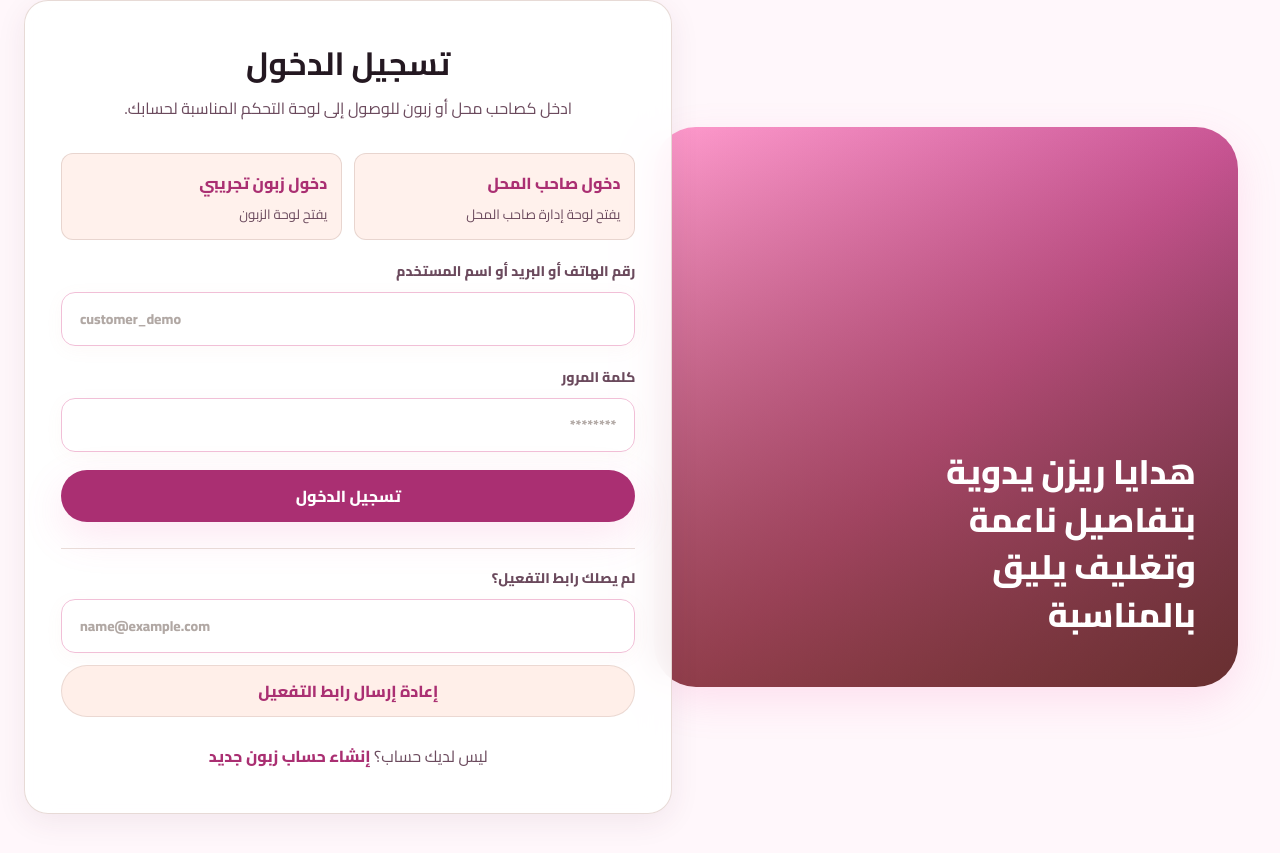
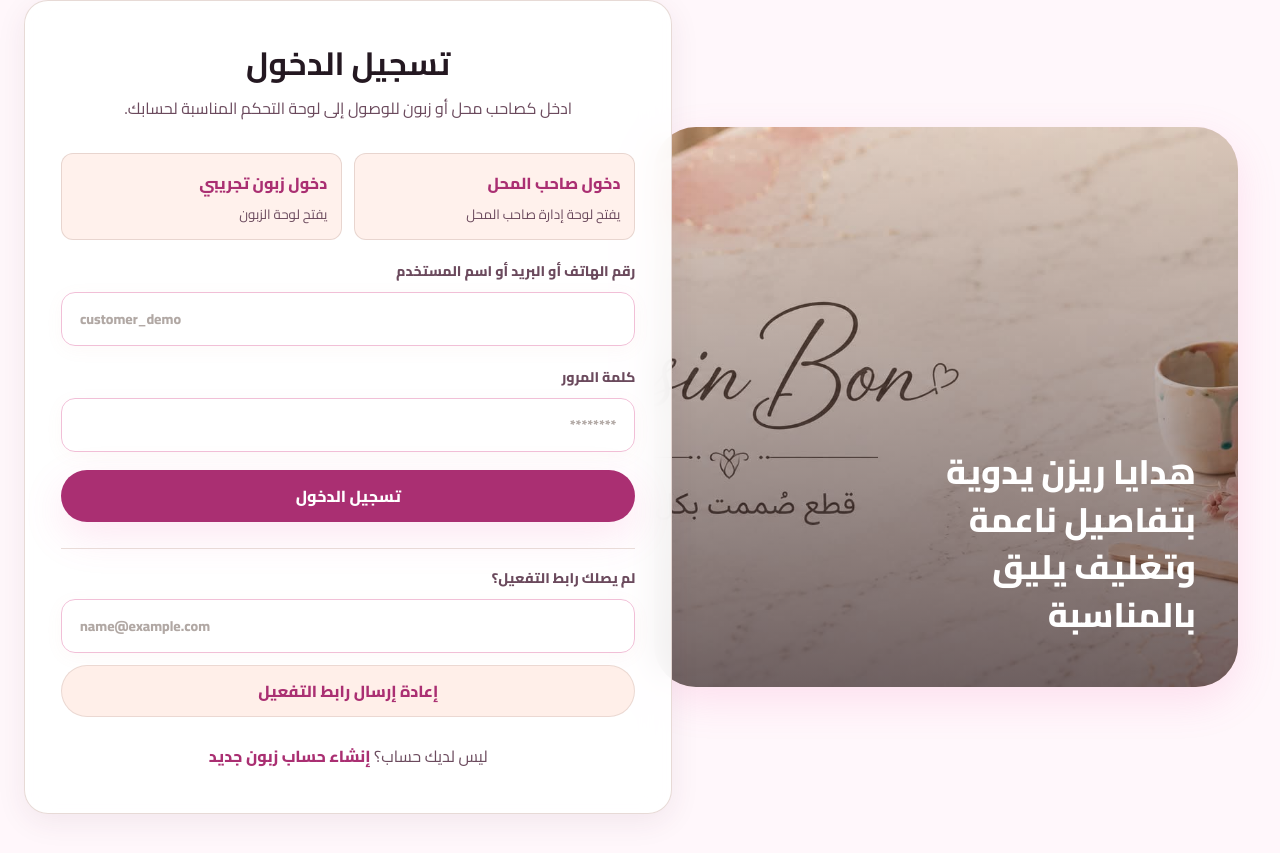
Before and after one commit to IbrahimCSKhader/namera_front, a React (Vite) app: page /login in a window 1280 px wide. Shown: the part 437-1290 px from the top of the page. Built offline with nearby package versions, Linux system fonts and the light colour scheme; no server answers.

Commit message:
Use cover image and hide inventory UI

```diff
--- a/src/features/orders/pages/CartPage.tsx
+++ b/src/features/orders/pages/CartPage.tsx
@@ -81,7 +81,7 @@ export function CartPage() {
           <div>
             <p className="eyebrow">السلة</p>
             <h2>مراجعة الطلب</h2>
-            <p>لن يتم خصم المخزون عند إرسال الطلب؛ الخصم يتم بعد موافقة صاحب المتجر أو استلام الطلب.</p>
+            <p>راجعي المنتجات والتخصيصات قبل إرسال الطلب لصاحب المتجر.</p>
           </div>
           <Link className="button button-secondary" to={ROUTES.products}>متابعة التسوق</Link>
         </section>
--- a/src/features/products/admin/components/ProductForm.tsx
+++ b/src/features/products/admin/components/ProductForm.tsx
@@ -474,22 +474,12 @@ function InventorySection({ draft, update }: SectionProps & { update: <K extends
     <section className="form-section">
       <div className="section-kicker">06</div>
       <div>
-        <h2>المخزون ومدة التجهيز</h2>
+        <h2>مدة التجهيز والطلب</h2>
         <div className="form-grid">
           <label className="toggle-field">
             <input checked={draft.madeToOrder} type="checkbox" onChange={(event) => update('madeToOrder', event.target.checked)} />
             مصنوع حسب الطلب
           </label>
-          <label className="toggle-field">
-            <input checked={draft.inventoryTrackingEnabled} type="checkbox" onChange={(event) => update('inventoryTrackingEnabled', event.target.checked)} />
-            تتبع المخزون
-          </label>
-          <Field label="الكمية">
-            <input min="0" type="number" value={draft.quantity ?? ''} disabled={draft.madeToOrder} onChange={(event) => update('quantity', event.target.value === '' ? null : Number(event.target.value))} />
-          </Field>
-          <Field label="تنبيه انخفاض المخزون">
-            <input min="0" type="number" value={draft.lowStockThreshold} onChange={(event) => update('lowStockThreshold', Number(event.target.value))} />
-          </Field>
           <Field label="أقل كمية للطلب">
             <input min="1" type="number" value={draft.minOrderQuantity} onChange={(event) => update('minOrderQuantity', Number(event.target.value))} />
           </Field>
--- a/src/features/products/admin/pages/ProductsManagementPage.tsx
+++ b/src/features/products/admin/pages/ProductsManagementPage.tsx
@@ -14,17 +14,16 @@ export function ProductsManagementPage() {
   const [search, setSearch] = useState('');
   const [categoryId, setCategoryId] = useState('');
   const [status, setStatus] = useState('');
-  const [lowStockOnly, setLowStockOnly] = useState(false);
   const [isLoading, setIsLoading] = useState(true);
 
   useEffect(() => {
     void load();
-  }, [search, categoryId, status, lowStockOnly]);
+  }, [search, categoryId, status]);
 
   async function load() {
     setIsLoading(true);
     const [productsResponse, categoriesResponse] = await Promise.all([
-      getAdminProducts({ search, categoryId, status, lowStockOnly }),
+      getAdminProducts({ search, categoryId, status }),
       getCategories(),
     ]);
     setProducts(productsResponse);
@@ -87,10 +86,6 @@ export function ProductsManagementPage() {
           <option value="unavailable">غير متوفر</option>
           <option value="archived">مؤرشف</option>
         </select>
-        <label className="toggle-field">
-          <input checked={lowStockOnly} type="checkbox" onChange={(event) => setLowStockOnly(event.target.checked)} />
-          منخفضة المخزون
-        </label>
       </section>
 
       {isLoading ? (
@@ -105,7 +100,6 @@ export function ProductsManagementPage() {
                 <th>التصنيف</th>
                 <th>السعر</th>
                 <th>الحالة</th>
-                <th>المخزون</th>
                 <th>مخصص؟</th>
                 <th>آخر تعديل</th>
                 <th>إجراءات</th>
@@ -119,7 +113,6 @@ export function ProductsManagementPage() {
                   <td>{product.categoryName}</td>
                   <td>{product.priceLabel}</td>
                   <td><StatusBadge status={product.status} /></td>
-                  <td>{product.inventoryLabel}</td>
                   <td>{product.customizationLabel}</td>
                   <td>{new Date(product.updatedAt).toLocaleDateString('ar-EG')}</td>
                   <td>
--- a/src/features/products/admin/services/adminProductService.ts
+++ b/src/features/products/admin/services/adminProductService.ts
@@ -269,7 +269,7 @@ function toProductRequest(draft: ProductDraft) {
         displayOrder: value.displayOrder,
         isActive: value.isActive,
         isDefault: value.isDefault,
-        stockQuantity: value.stockQuantity,
+        stockQuantity: null,
         sku: value.sku,
         imageUrl: value.imageUrl,
       })),
@@ -295,9 +295,9 @@ function toProductRequest(draft: ProductDraft) {
       })),
       isActive: field.isActive,
     })),
-    inventoryTrackingEnabled: draft.inventoryTrackingEnabled,
-    quantity: draft.quantity,
-    lowStockThreshold: draft.lowStockThreshold,
+    inventoryTrackingEnabled: false,
+    quantity: null,
+    lowStockThreshold: 0,
     madeToOrder: draft.madeToOrder,
     allowBackorder: draft.allowBackorder,
     minimumQuantity: draft.minOrderQuantity,
--- a/src/features/products/admin/utils/productDraft.ts
+++ b/src/features/products/admin/utils/productDraft.ts
@@ -23,9 +23,9 @@ export function createEmptyProductDraft(categoryId = ''): ProductDraft {
     optionGroups: [],
     customizationFields: [],
     images: [createEmptyImage(true)],
-    inventoryTrackingEnabled: true,
-    quantity: 0,
-    lowStockThreshold: 3,
+    inventoryTrackingEnabled: false,
+    quantity: null,
+    lowStockThreshold: 0,
     madeToOrder: false,
     allowBackorder: false,
     minPreparationDays: 3,
@@ -154,7 +154,7 @@ export function toProductListItem(draft: ProductDraft, categoryName: string, upd
     status: draft.status,
     basePrice: draft.basePrice,
     priceLabel: getPriceLabel(draft),
-    inventoryLabel: draft.madeToOrder ? 'مصنوع حسب الطلب' : `الكمية ${draft.quantity ?? 0}`,
+    inventoryLabel: draft.madeToOrder ? 'مصنوع حسب الطلب' : 'جاهز للطلب',
     customizationLabel: draft.customizationFields.length > 0 || draft.hasVariants ? 'نعم' : 'لا',
     displayOrder: draft.displayOrder,
     isFeatured: draft.isFeatured,
--- a/src/features/products/admin/utils/productValidation.ts
+++ b/src/features/products/admin/utils/productValidation.ts
@@ -15,7 +15,7 @@ export function validateProductDraft(draft: ProductDraft): ProductValidationResu
   validateCategory(draft, errors);
   validateImages(draft, errors);
   validatePricing(draft, errors);
-  validateInventory(draft, errors);
+  validateOrderQuantityLimits(draft, errors);
   validatePreparation(draft, errors);
   validateVisibility(draft, errors);
   validateOptionGroups(draft.optionGroups, errors);
@@ -82,27 +82,13 @@ function validatePricing(draft: ProductDraft, errors: ProductFieldErrors) {
   }
 }
 
-function validateInventory(draft: ProductDraft, errors: ProductFieldErrors) {
+function validateOrderQuantityLimits(draft: ProductDraft, errors: ProductFieldErrors) {
   if (draft.minOrderQuantity < 1) {
     addError(errors, 'minOrderQuantity', 'أقل كمية يجب أن تكون 1 على الأقل');
   }
 
   if (draft.maxOrderQuantity != null && draft.maxOrderQuantity < draft.minOrderQuantity) {
     addError(errors, 'maxOrderQuantity', 'أقصى كمية يجب أن تكون أكبر من أو تساوي أقل كمية');
-  }
-
-  if (draft.inventoryTrackingEnabled && !draft.madeToOrder) {
-    if (draft.quantity == null) {
-      addError(errors, 'quantity', 'الكمية مطلوبة عند تفعيل تتبع المخزون');
-    }
-
-    if ((draft.quantity ?? 0) < 0) {
-      addError(errors, 'quantity', 'الكمية لا يمكن أن تكون سالبة');
-    }
-
-    if (draft.lowStockThreshold < 0) {
-      addError(errors, 'lowStockThreshold', 'حد التنبيه يجب أن يكون رقمًا موجبًا');
-    }
   }
 }
 
--- a/src/shared/components/layout/AppHeader.tsx
+++ b/src/shared/components/layout/AppHeader.tsx
@@ -313,7 +313,6 @@ const ownerNavItems: NavItem[] = [
       { label: 'جميع المنتجات', to: ROUTES.ownerProducts },
       { label: 'إضافة منتج جديد', to: ROUTES.ownerAddProduct },
       { label: 'المنتجات غير المتوفرة', to: `${ROUTES.ownerProducts}?status=unavailable` },
-      { label: 'المنتجات منخفضة المخزون', to: `${ROUTES.ownerProducts}?lowStockOnly=true` },
       { label: 'المنتجات المخفية', to: `${ROUTES.ownerProducts}?status=hidden` },
     ],
   },
--- a/src/shared/components/layout/PublicLayout.tsx
+++ b/src/shared/components/layout/PublicLayout.tsx
@@ -18,6 +18,7 @@ export function PublicLayout({ title, subtitle, sideTitle, children }: PublicLay
       </section>
       <section className="auth-shell">
         <aside className="auth-art" aria-hidden="true">
+          <img src={BRAND.coverUrl} alt="" />
           <span>{sideTitle}</span>
         </aside>
         <section className="auth-card">
--- a/src/styles/globals.css
+++ b/src/styles/globals.css
@@ -743,21 +743,38 @@ img {
 }
 
 .auth-art {
+  position: relative;
   display: flex;
   min-height: 560px;
   align-items: end;
+  justify-content: flex-start;
   overflow: hidden;
   padding: 48px 42px;
   color: white;
-  background:
-    linear-gradient(180deg, rgba(255, 255, 255, 0.08), rgba(111, 56, 34, 0.62)),
-    linear-gradient(135deg, #ff93c9 0%, #c4468b 52%, #5d2146 100%);
+  background: var(--color-primary-soft);
   border-radius: 42px;
   box-shadow: var(--shadow-warm);
   transform: translateX(-18px);
 }
 
+.auth-art::after {
+  position: absolute;
+  inset: 0;
+  background: linear-gradient(180deg, rgba(36, 24, 33, 0.05), rgba(36, 24, 33, 0.62));
+  content: '';
+}
+
+.auth-art img {
+  position: absolute;
+  inset: 0;
+  width: 100%;
+  height: 100%;
+  object-fit: cover;
+}
+
 .auth-art span {
+  position: relative;
+  z-index: 1;
   max-width: 280px;
   font-size: 34px;
   font-weight: 800;
```
Also changed, not shown: src/features/orders/pages/OwnerOrdersPage.tsx (+3 -5 lines), 1 other file (tests, documents, lock files or other folders).
